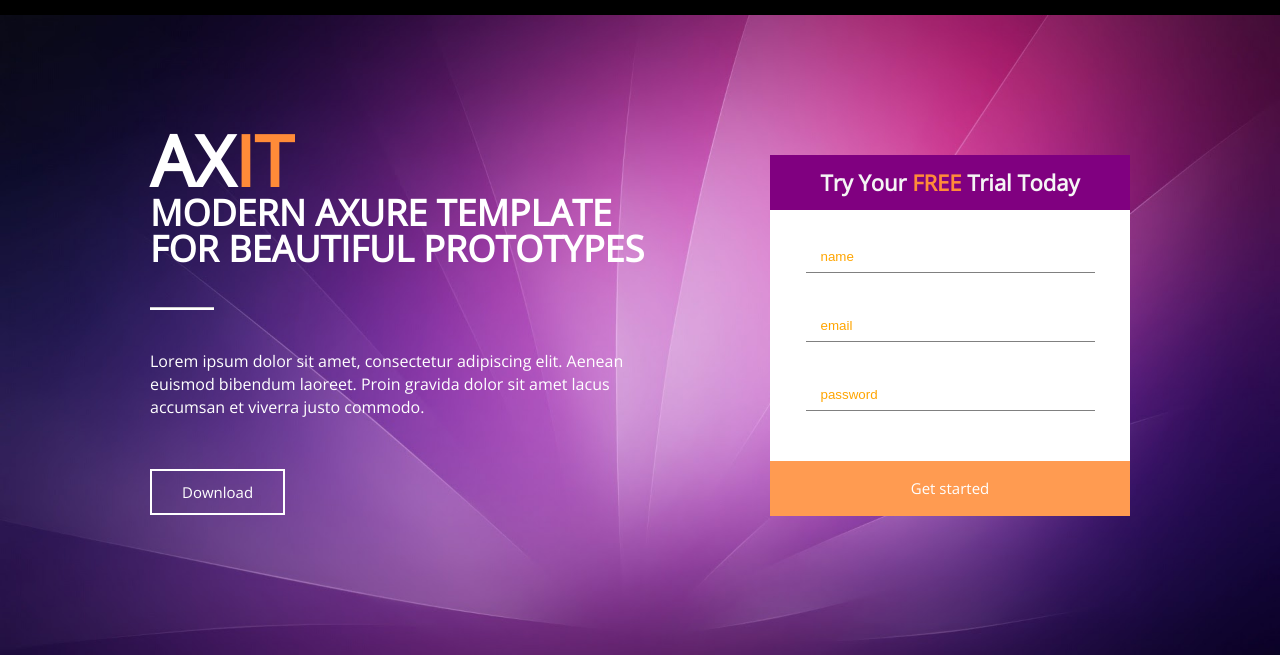
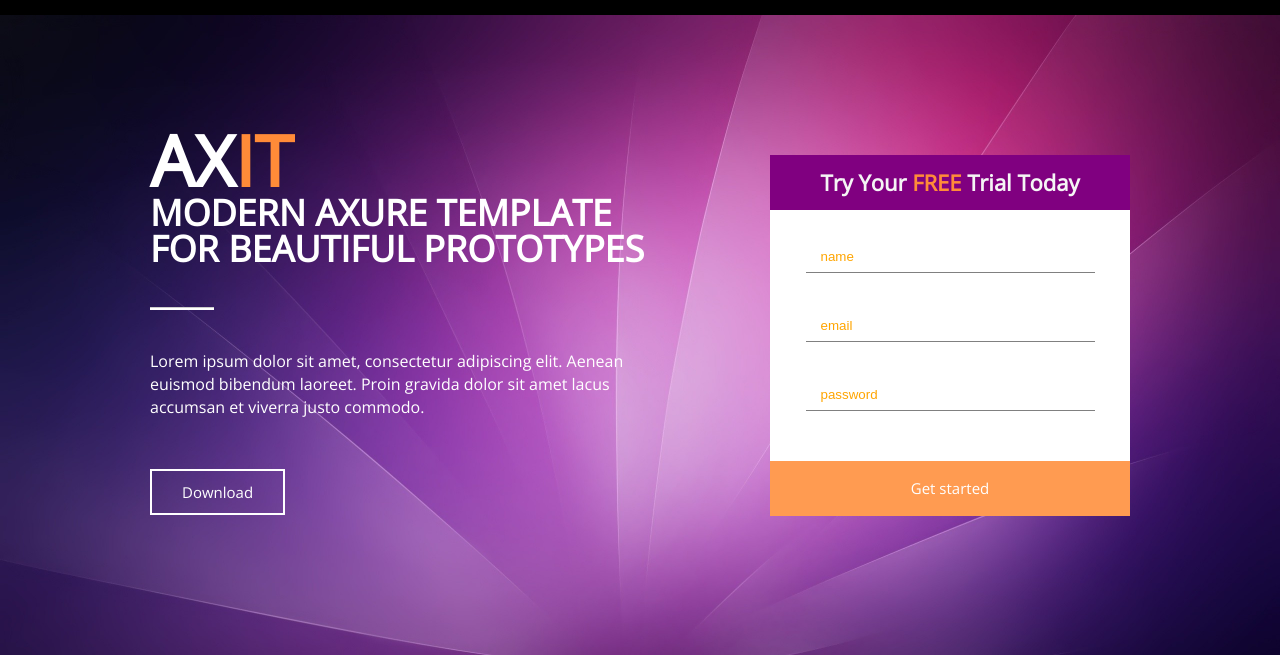
Before and after one commit to hiep98/AXIT, a plain HTML site: page index.html in a window 1280 px wide. Shown: the part 55-727 px from the top of the page. Drawn offline with nearby package versions, Linux system fonts and the light colour scheme.

Commit message:
change back

```diff
--- a/css/style.css
+++ b/css/style.css
@@ -133,7 +133,7 @@ nav ul li a {
         height: 100%;
     }
     .background-image {
-        background: url(/i/bg.jpg) no-repeat;
+        background: url(../i/back.jpg) no-repeat;
         background-size: cover;
         height: 100%;
         width: 100%;
```
Also changed, not shown: i/back.jpg (added), i/bg.JPG (deleted).
